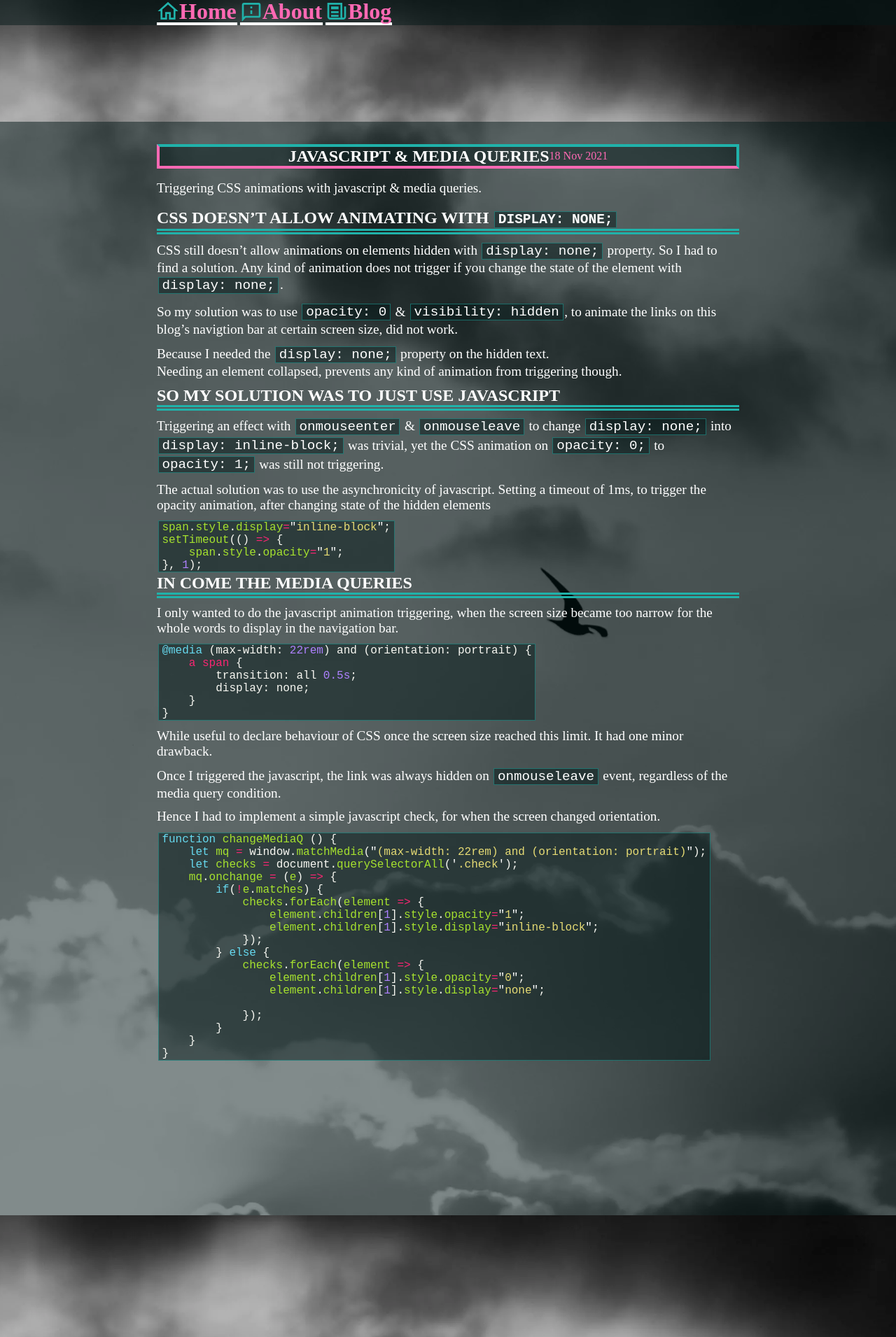
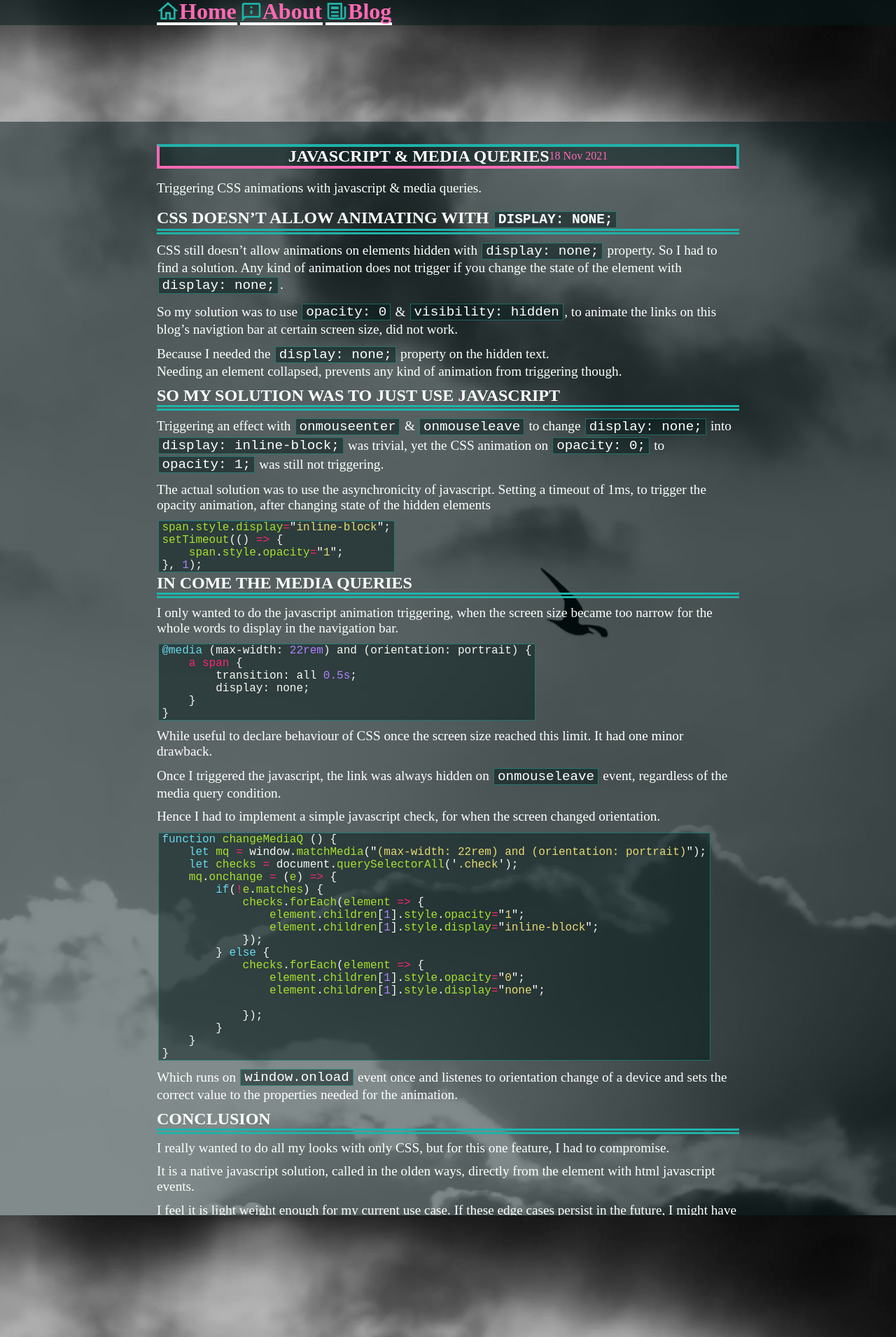
Before and after one commit to halfh/old.halfh, a Jekyll site: the page built from _posts/2021-11-18-js-and-media-query.md, in a window 1280 px wide. Shown: the whole page at 70% size. Built offline with Jekyll 4.4.1, drawn with Linux system fonts in a browser that asks for light colours.

Commit message:
finished article post & some css

````diff
--- a/_posts/2021-11-18-js-and-media-query.md
+++ b/_posts/2021-11-18-js-and-media-query.md
@@ -64,3 +64,15 @@ function changeMediaQ () {
     }
 }
 ```
+Which runs on `window.onload` event once and listenes to orientation change of a device and sets the correct value to the properties needed for the animation.
+
+# Conclusion
+
+I really wanted to do all my looks with only CSS, but for this one feature, I had to compromise.
+
+It is a native javascript solution, called in the olden ways, directly from the element with html javascript events.
+
+I feel it is light weight enough for my current use case. If these edge cases persist in the future, I might have to implement a UI framework/library and work with that. But for now, I'm quite happy with the native solution.
+
+
+---
--- a/_sass/main.scss
+++ b/_sass/main.scss
@@ -68,7 +68,7 @@ nav {
 		width: 20vw;
 	}
 	hr {
-		border-bottom: 0.3rem $bgo solid;
+		border-bottom: 0.5rem $bgo double;
 	}
 	h1,
 	h2,
````
Also changed, not shown: 2 other files.
